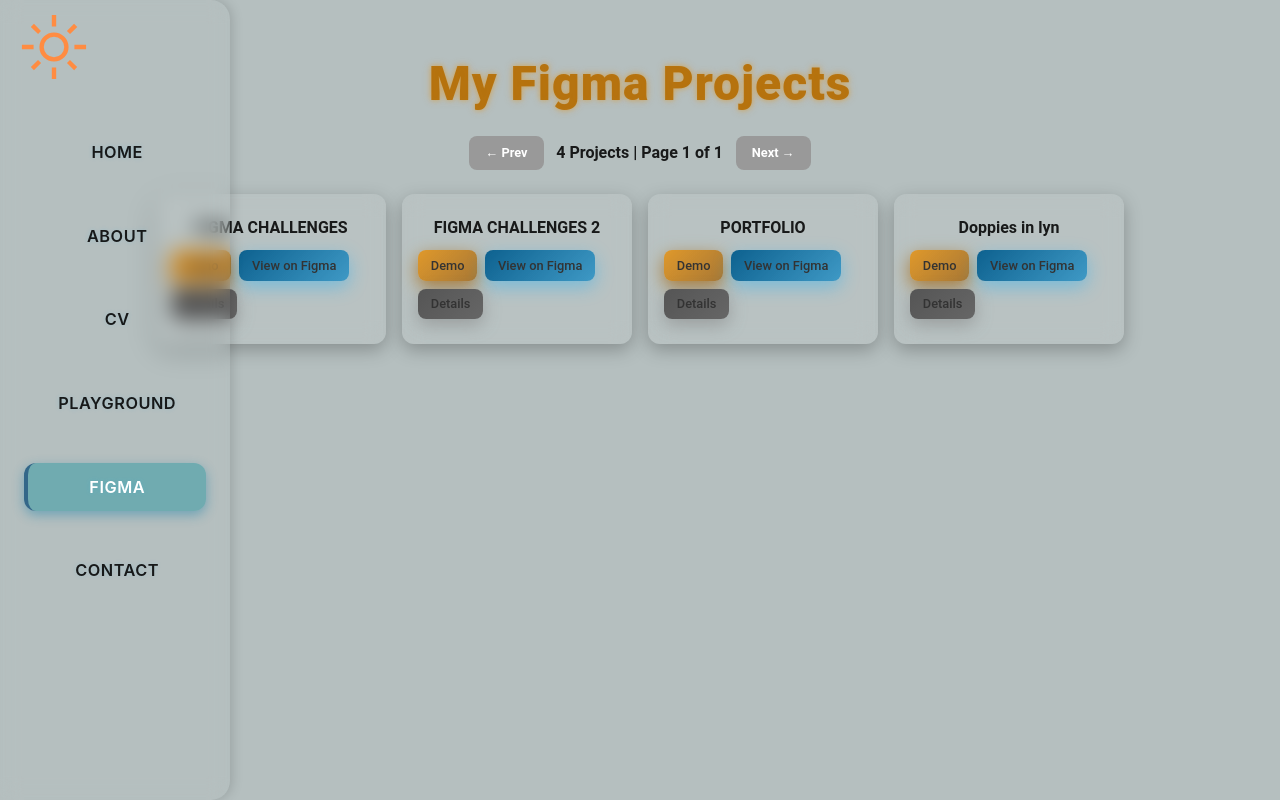
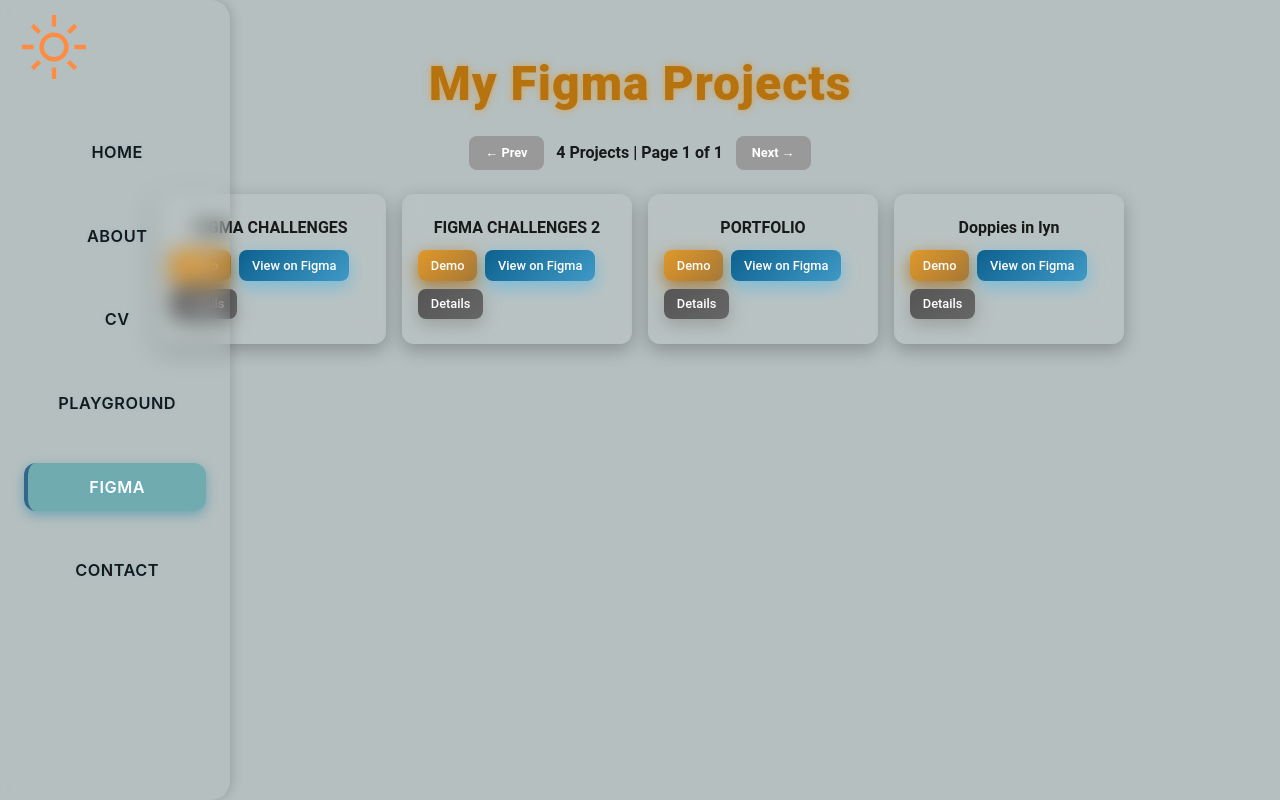
Before and after one commit to Steffycoding/PORTFOLIO, a Nuxt app: page /figma in a window 1280 px wide. Built offline with nearby package versions, Linux system fonts and the light colour scheme.

Commit message:
Update figma.vue

```diff
--- a/pages/figma.vue
+++ b/pages/figma.vue
@@ -265,11 +265,11 @@
   cursor: pointer;
   font-size: 0.8rem;
   transition: 0.3s;
+  color: #fff;
 }
 .demo-btn {
   background: linear-gradient(135deg, #e78f0ad2, #a87835);
   box-shadow: 0 6px 18px rgb(170, 124, 55);
-  color:#333;
 }
 .demo-btn:hover {
   transform: scale(1.05);
@@ -278,7 +278,6 @@
 .figma-btn {
   background: linear-gradient(135deg, #0d618f, #1089c6b9);
   box-shadow: 0 6px 18px rgba(19,174,251,0.4);
-  color: #333;
 }
 .figma-btn:hover {
   transform: scale(1.05);
@@ -287,7 +286,6 @@
 .open-btn {
   background: linear-gradient(135deg, #555, #666666);
   box-shadow: 0 6px 18px rgba(115, 114, 114, 0.458);
-  color:#333
 }
 .open-btn:hover {
   transform: scale(1.05);
```
